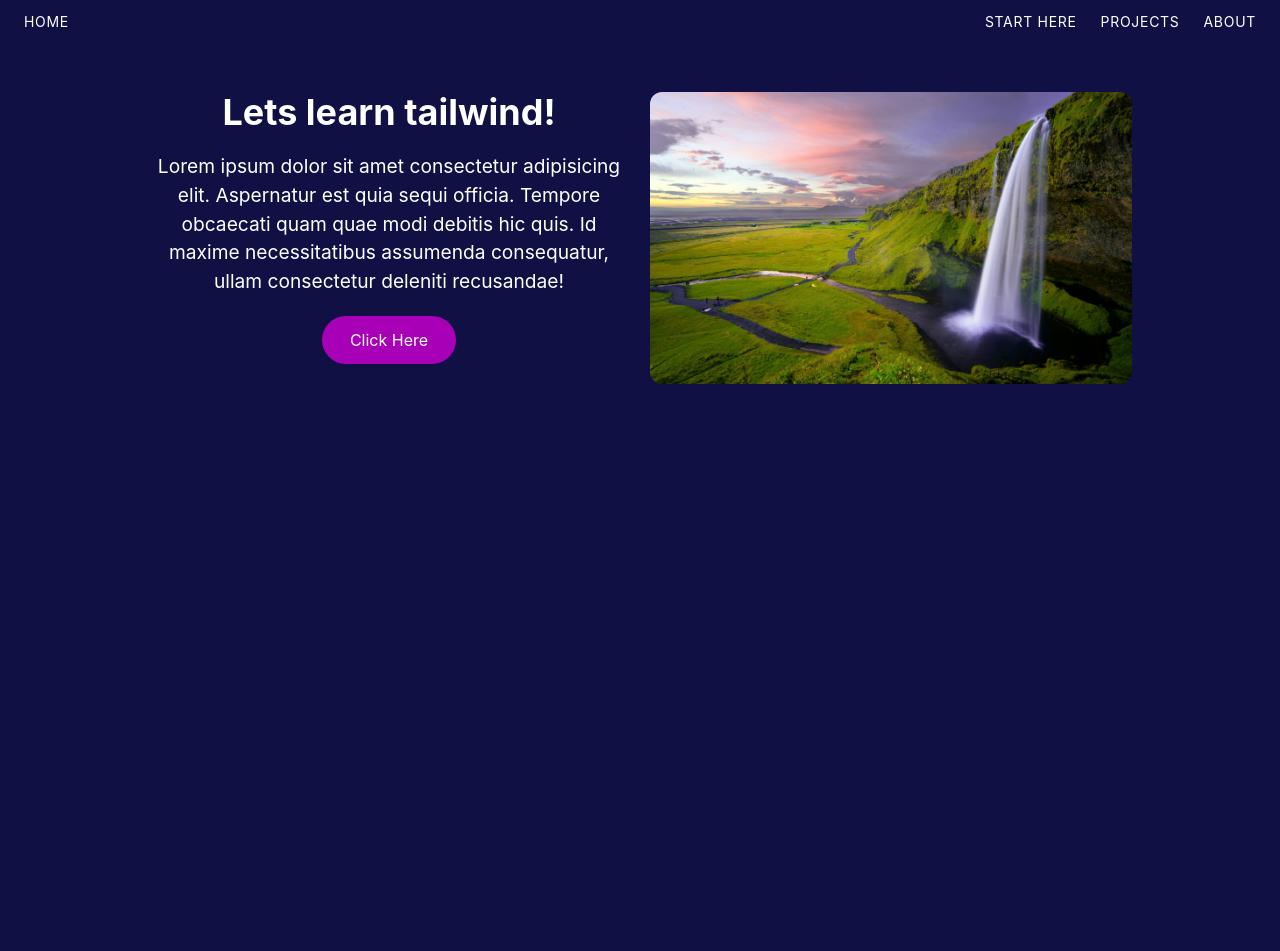
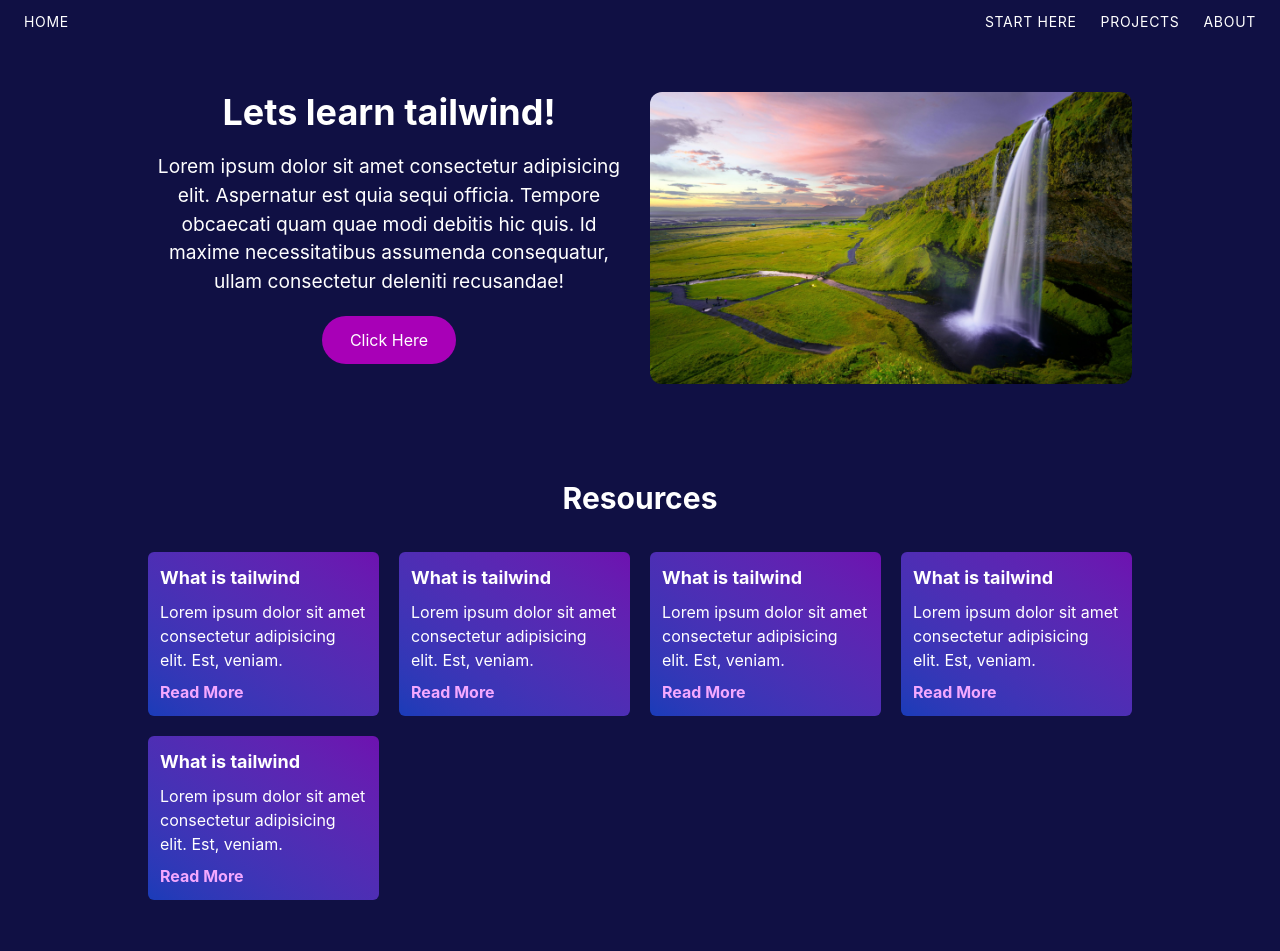
Before and after one commit to jamcardinality/tailwind-css-beginners, a website built with Vite: page index.html in a window 1280 px wide. Before the commit the page ends 800 px from the top, so only its background shows below. Built offline with nearby package versions, Linux system fonts and the light colour scheme.

Commit message:
Cards (3-Column grid)

```diff
--- a/index.html
+++ b/index.html
@@ -8,7 +8,7 @@
   </head>
 
 
-  <body class="bg-[#101044] text-white">
+  <body class="bg-[#101044] text-white pb-[50vh]">
     <header class="max-w-xl5 mx-auto px-5 py-3">
       <nav>
         <ul class="uppercase tracking-wider flex gap-4 text-sm justify-center sm:justify-between flex-wrap">
@@ -32,11 +32,44 @@
 
     <a href="" class="inline-block bg-fuchsia-700 py-3 px-7 rounded-full hover:bg-fuchsia-600 transition-colors">Click Here</a>
     </div>
+  </section>
+
+   <section class="max-w-3xl lg:max-w-5xl mx-auto px-5 py-12 grid gap-5 grid-cols-[repeat(auto-fit,minmax(13.75rem,1fr))]">
+
+      <h2 class="text-3xl font-bold text-center col-span-full mb-4">Resources</h2>
+
+      <div class="bg-blue-800 bg-linear-to-bl from-purple-800 to-blue-800 space-y-2 p-3 rounded-md">
+        <h3 class="text-lg font-bold">What is tailwind</h3>
+        <P>Lorem ipsum dolor sit amet consectetur adipisicing elit. Est, veniam.</P>
+        <a href="" class="font-bold text-fuchsia-300 hover:text-white transition-colors">Read More</a>
+      </div>
+
+      <div class="bg-blue-800 bg-linear-to-bl from-purple-800 to-blue-800 space-y-2 p-3 rounded-md">
+        <h3 class="text-lg font-bold">What is tailwind</h3>
+        <P>Lorem ipsum dolor sit amet consectetur adipisicing elit. Est, veniam.</P>
+        <a href="" class="font-bold text-fuchsia-300 hover:text-white transition-colors">Read More</a>
+      </div>
+
+      <div class="bg-blue-800 bg-linear-to-bl from-purple-800 to-blue-800 space-y-2 p-3 rounded-md">
+        <h3 class="text-lg font-bold">What is tailwind</h3>
+        <P>Lorem ipsum dolor sit amet consectetur adipisicing elit. Est, veniam.</P>
+        <a href="" class="font-bold text-fuchsia-300 hover:text-white transition-colors">Read More</a>
+      </div>
+
+      <div class="bg-blue-800 bg-linear-to-bl from-purple-800 to-blue-800 space-y-2 p-3 rounded-md">
+        <h3 class="text-lg font-bold">What is tailwind</h3>
+        <P>Lorem ipsum dolor sit amet consectetur adipisicing elit. Est, veniam.</P>
+        <a href="" class="font-bold text-fuchsia-300 hover:text-white transition-colors">Read More</a>
+      </div>
+
+      <div class="bg-blue-800 bg-linear-to-bl from-purple-800 to-blue-800 space-y-2 p-3 rounded-md">
+        <h3 class="text-lg font-bold">What is tailwind</h3>
+        <P>Lorem ipsum dolor sit amet consectetur adipisicing elit. Est, veniam.</P>
+        <a href="" class="font-bold text-fuchsia-300 hover:text-white transition-colors">Read More</a>
+      </div>
 
 
-
-
-  </section>
+    </section>
 
     <script type="module" src="/src/main.ts"></script>
   </body>
```
